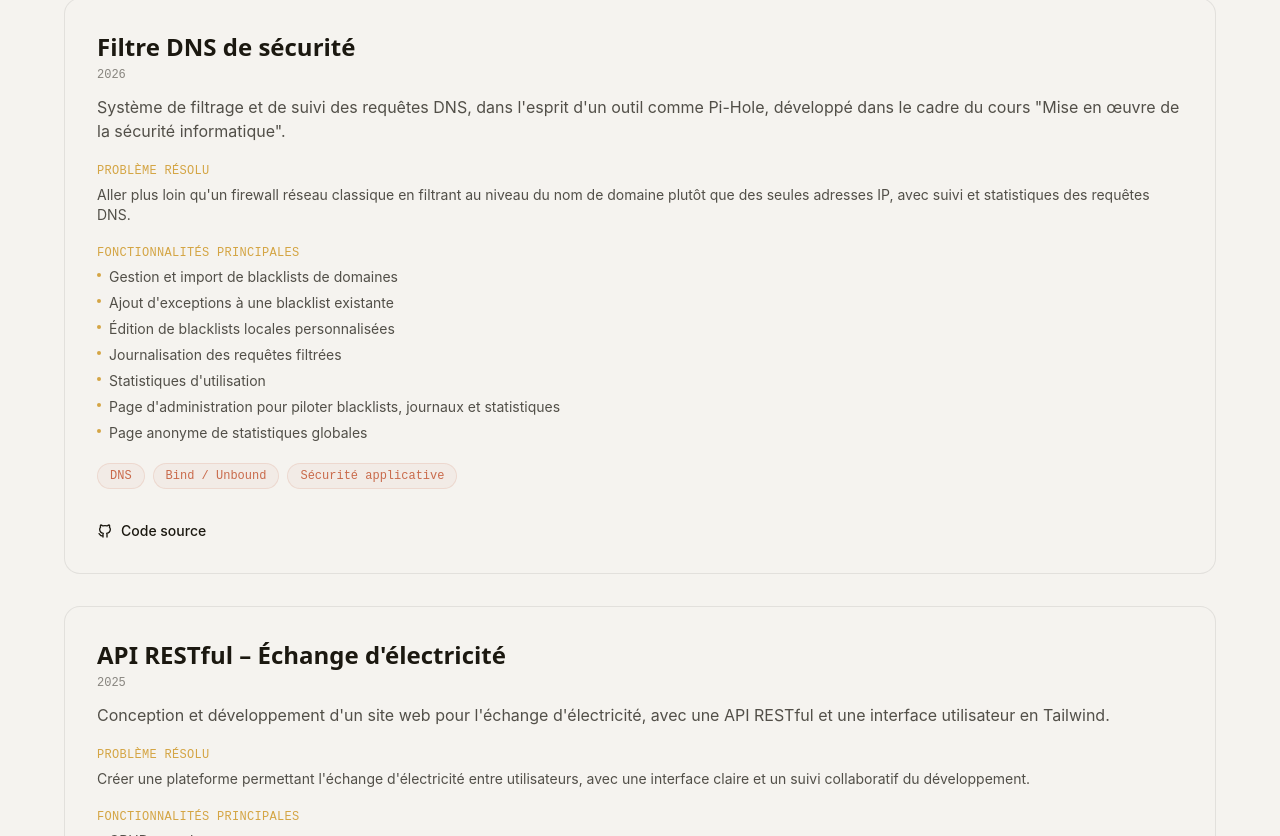
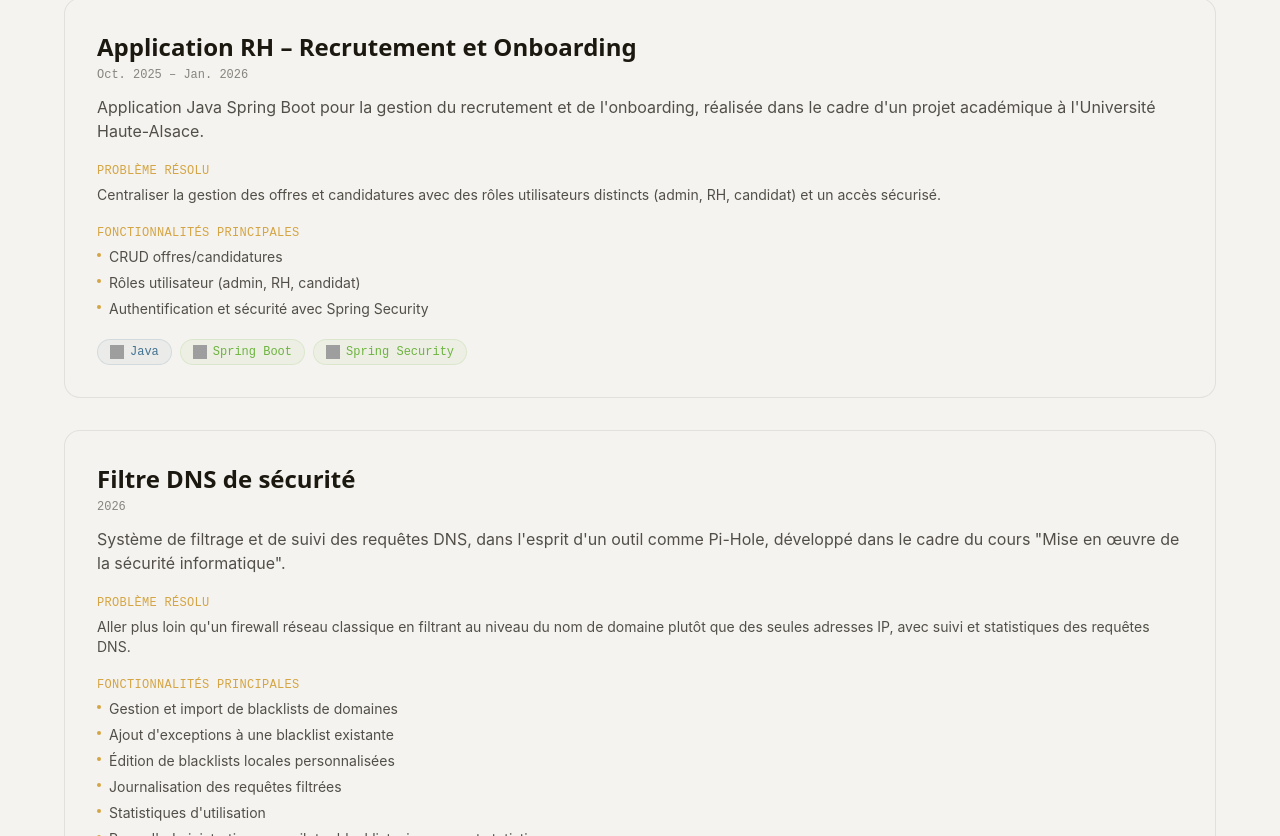
Before and after one commit to Papa-Mor-SAMB/portfolio-miage, a React (Vite) app: page / in a window 1280 px wide. Shown: the part 2824-3660 px from the top of the page. Built offline with nearby package versions, Linux system fonts and the light colour scheme; grey boxes are pictures that could not be loaded.

Commit message:
ajout projet

```diff
--- a/src/data/interests.ts
+++ b/src/data/interests.ts
@@ -10,4 +10,5 @@ export const interests: Interest[] = [
   { name: "Natation", icon: "Sparkles" },
   { name: "Voyage", icon: "Sparkles" },
   { name: "Veille technologique", icon: "Sparkles" },
+  { name: "Documentation sur l'avancée de l'IA", icon: "Sparkles" },
 ];
--- a/src/data/projects.ts
+++ b/src/data/projects.ts
@@ -1,6 +1,24 @@
 import type { Project } from "../types";
 
 export const projects: Project[] = [
+    {
+    id: "app-rh-recrutement-onboarding",
+    name: "Application RH – Recrutement et Onboarding",
+    date: "Oct. 2025 – Jan. 2026",
+    description:
+      "Application Java Spring Boot pour la gestion du recrutement et de l'onboarding, réalisée dans le cadre d'un projet académique à l'Université Haute-Alsace.",
+    problem:
+      "Centraliser la gestion des offres et candidatures avec des rôles utilisateurs distincts (admin, RH, candidat) et un accès sécurisé.",
+    technologies: ["Java", "Spring Boot", "Spring Security"],
+    features: [
+      "CRUD offres/candidatures",
+      "Rôles utilisateur (admin, RH, candidat)",
+      "Authentification et sécurité avec Spring Security",
+    ],
+    githubUrl: null, // À compléter si le repo est disponible
+    demoUrl: null,
+    image: null,
+  },
   {
   id: "filtre-dns-securite",
   name: "Filtre DNS de sécurité",
```
